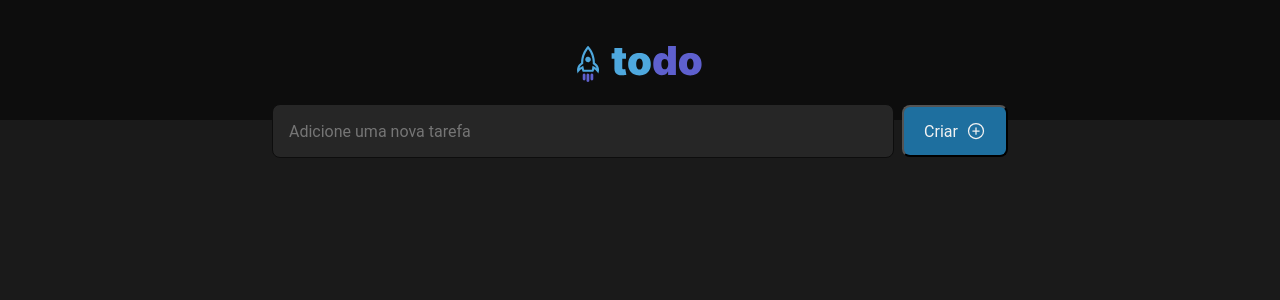
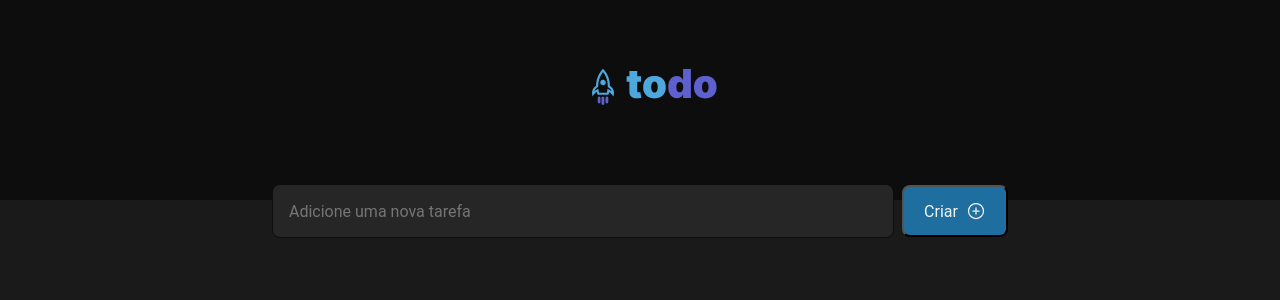
Before and after one commit to ThiagoMArc/ignite-todo-list, a React (Vite) app: page / in a window 1280 px wide. Shown: the top 300 px of the page. Built offline with nearby package versions, Linux system fonts and the light colour scheme.

Commit message:
Ajusta css e renomeia componente

```diff
--- a/src/App.module.css
+++ /dev/null
@@ -1,5 +0,0 @@
-@media (max-width:768px) {
-    html {
-        font-size: 87.5%;
-    }
-}
--- a/src/App.tsx
+++ b/src/App.tsx
@@ -1,14 +1,13 @@
 import { Header } from './components/Header'
-import { NewTask } from './components/NewTask'
+import { CreateTask } from './components/CreateTask'
 import './global.css'
 
 function App() {
 
-
   return (
     <>
-      <Header/>
-      <NewTask/>
+        <Header/>
+        <CreateTask/>
     </>
   )
 }
--- a/src/components/NewTask.tsx
+++ b/src/components/CreateTask.tsx
@@ -1,7 +1,7 @@
-import styles from './NewTask.module.css'
+import styles from './CreateTask.module.css'
 import {PlusCircle} from 'phosphor-react'
 
-export function NewTask(){
+export function CreateTask(){
     return(
         <>
             <div className={styles.wrapper}>
--- a/src/components/Header.module.css
+++ b/src/components/Header.module.css
@@ -1,14 +1,14 @@
 .header {
     background: var(--gray-700);
-    display: flex;
-    justify-content: center;
-    padding: 1.25rem 0;
-    width: fixed 90rem;
-    height: fixed 12.5rem;
+    width: 90rem fixed;
+    height: 12.5rem;
+    flex-shrink: 0;
 }
 
 .header img {
-    width: 7.875rem;
-    height: 5rem;
+    width: 7.875rem fixed;
+    height: 3rem fixed;
     flex-shrink: 0;
+    margin-top: 3.7rem;
+    margin-left: 37rem;
 }
--- a/src/global.css
+++ b/src/global.css
@@ -35,3 +35,9 @@ body, input, button {
     font-weight: 400;
     font-size: 1rem;
 }
+
+@media (max-width:768px) {
+    html {
+        font-size: 87.5%;
+    }
+}
```
Also changed, not shown: src/components/CreateTask.module.css (renamed from src/components/NewTask.module.css).
